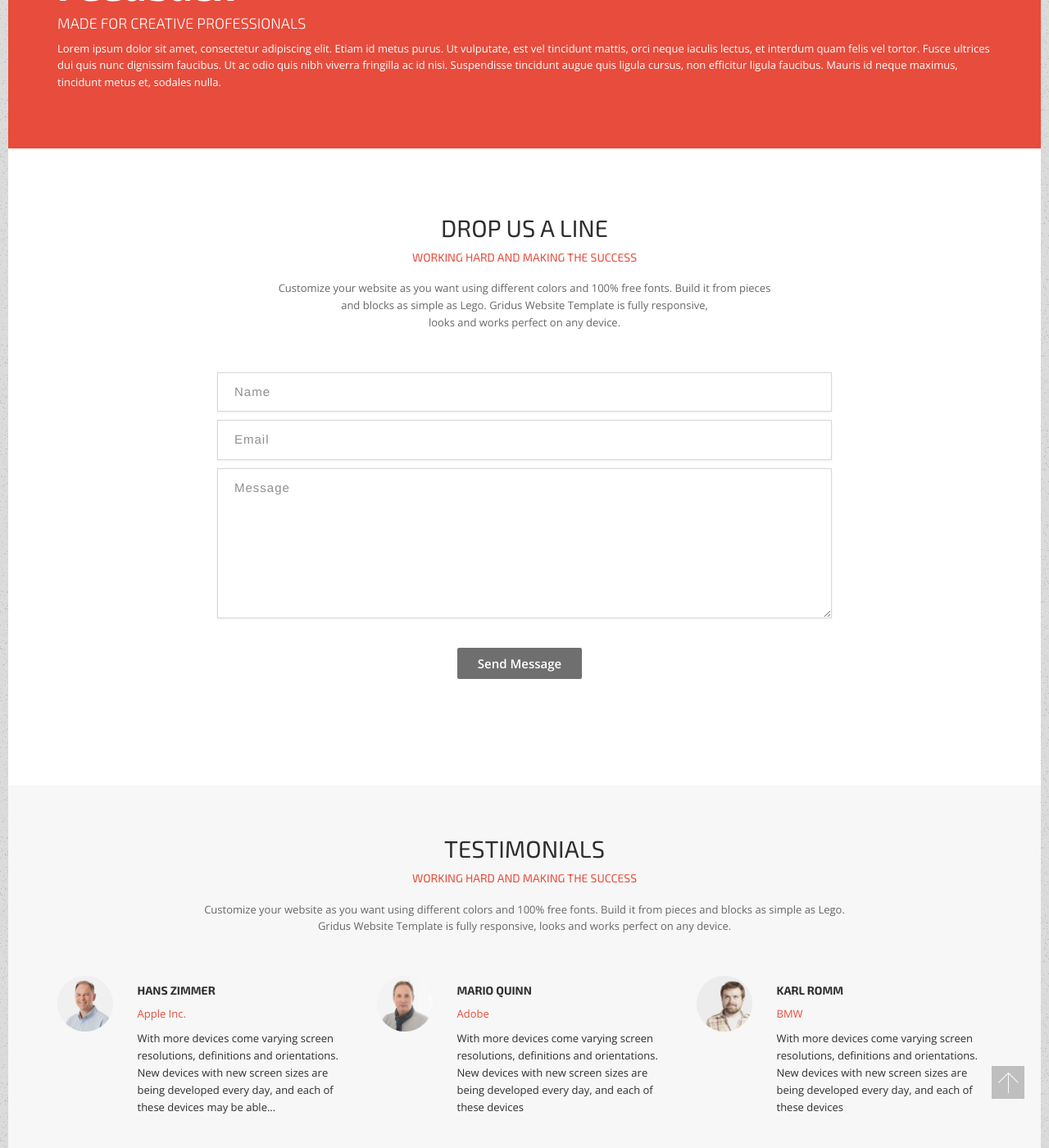
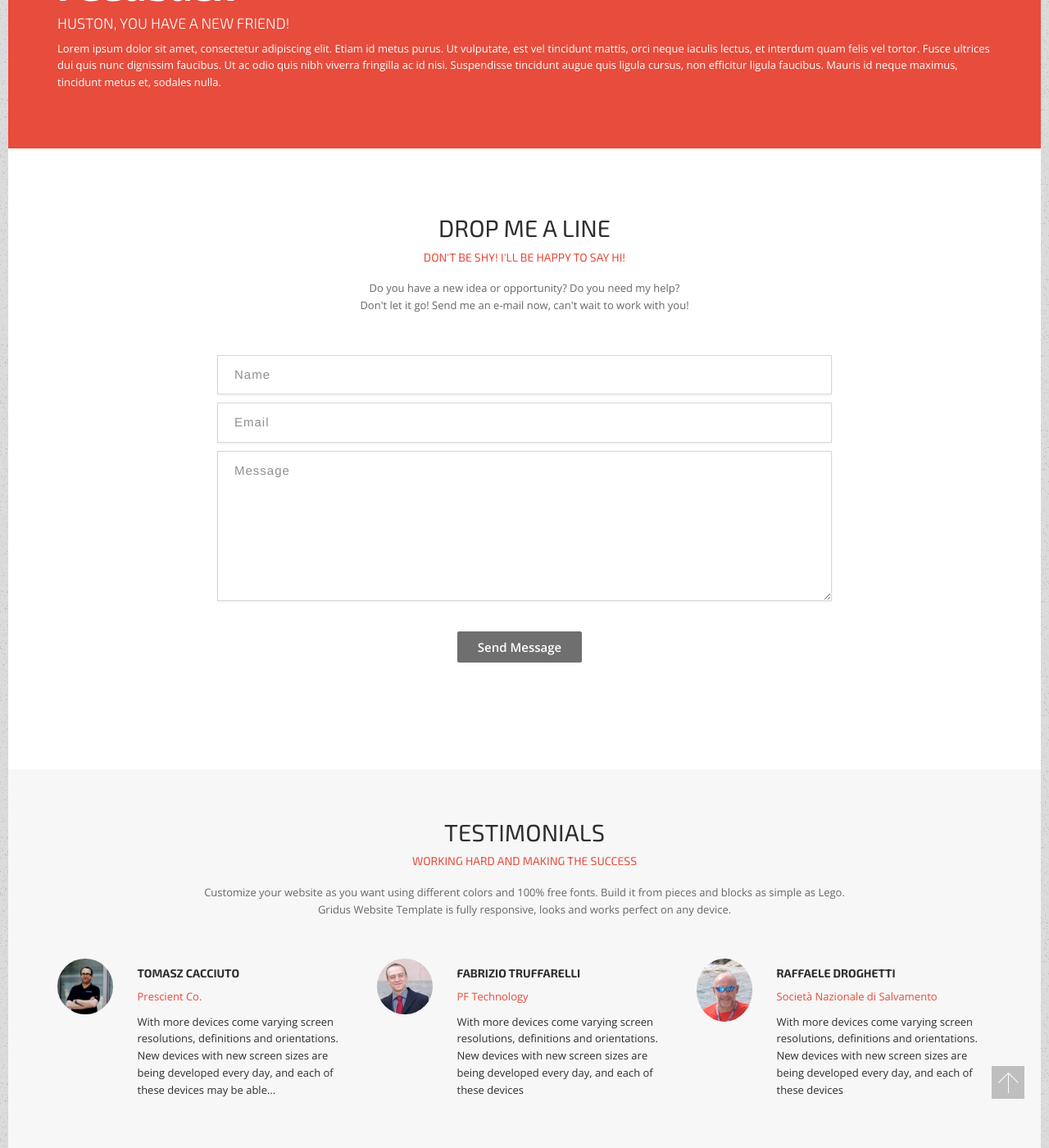
Before and after one commit to gjdev-org/p1, a Jekyll site: the page built from feedback.html, in a window 1280 px wide and 1400 px high, scrolled down 480 px. Shown: the whole window at 82% size. Built offline with Jekyll 4.4.1, drawn with Linux system fonts in a browser that asks for light colours.

Commit message:
Edited Index, Feedback and Contact page. Added testimonials names and pictures.

```diff
--- a/_includes/head.html
+++ b/_includes/head.html
@@ -2,7 +2,7 @@
 <meta http-equiv="X-UA-Compatible" content="IE=edge">
 <meta name=viewport content="width=device-width, initial-scale=1">
 
-<title>Pierfrancesco Elia | {{ page.title }}</title>
+<title>{{ page.title }} | Pierfrancesco Elia</title>
 
 <meta name="description" content="Gridus vCard HTML Template is the professional responsive personal website template, based on the latest Bootstrap 3">
 <meta name="keywords" content="html5, template, website, responsive, bootstrap">
--- a/feedback.html
+++ b/feedback.html
@@ -17,7 +17,7 @@
             data-animation-origin="right"
             data-animation-duration="400"
             data-animation-delay="200"
-            data-animation-distance="50px">Made for Creative Professionals</h4>
+            data-animation-distance="50px">Huston, you have a new friend!</h4>
             <p class="small color01"
             data-animation-origin="right"
             data-animation-duration="400"
@@ -41,12 +41,11 @@
             data-animation-delay="400"
             data-animation-distance="25px">
             <div class="dividewhite2"></div>
-            <h3 class="font-accident-two-normal uppercase text-center">Drop Us a Line</h3>
-            <h5 class="font-accident-two-normal uppercase text-center subtitle">Working hard and making the success</h5>
+            <h3 class="font-accident-two-normal uppercase text-center">Drop Me a Line</h3>
+            <h5 class="font-accident-two-normal uppercase text-center subtitle">Don't be shy! I'll be happy to say hi!</h5>
             <div class="dividewhite1"></div>
             <p class="small fontcolor-medium text-center">
-               Customize your website as you want using different colors and 100% free fonts. Build it from pieces <br>and
-               blocks as simple as Lego. Gridus Website Template is fully responsive, <br>looks and works perfect on any device.
+               Do you have a new idea or opportunity? Do you need my help? <br> Don't let it go! Send me an e-mail now, can't wait to work with you!
             </p>
          </div>
 
@@ -58,7 +57,7 @@
          data-animation-distance="25px">
          <div class="dividewhite4"></div>
          <div id="form-messages"></div>
-         <form id="ajax-contact" method="post" action="assets/php/form.php" class="wpcf7-form">
+         <form id="ajax-contact" accept-charset="UTF-8" method="post" action="https://usebasin.com/f/fbf95a981167.json" class="wpcf7-form">
             <div class="field">
                <!--<label for="name">Name:</label>-->
                <input type="text" id="name" name="name" placeholder="Name" required>
@@ -117,11 +116,11 @@
       <div class="col-md-4">
          <div class="row">
             <div class="col-xs-3">
-               <img src="assets/images/layouts/samuel/userpics/userpic04.jpg" alt="Rachel James Johnes" class="img-responsive img-circle author-userpic">
+               <img src="assets/images/testimonials/TomaszCacciuto.jpg" alt="Tomasz Cacciuto" class="img-responsive img-circle author-userpic">
             </div>
             <div class="col-xs-9">
-               <h5 class="font-accident-two-bold text-left uppercase">Hans Zimmer</h5>
-               <p class="small hovercolor">Apple Inc.</p>
+               <h5 class="font-accident-two-bold text-left uppercase">Tomasz Cacciuto</h5>
+               <p class="small hovercolor">Prescient Co.</p>
                <p class="text-left small">
                   With more devices come varying screen resolutions, definitions and orientations. New devices
                   with new screen sizes are being developed every day, and each of these devices may be able...
@@ -133,11 +132,11 @@
       <div class="col-md-4">
          <div class="row">
             <div class="col-xs-3">
-               <img src="assets/images/layouts/samuel/userpics/userpic02.jpg" alt="Rachel James Johnes" class="img-responsive img-circle author-userpic">
+               <img src="assets/images/testimonials/FabrizioTruffarelli.jpg" alt="Fabrizio Truffarelli" class="img-responsive img-circle author-userpic">
             </div>
             <div class="col-xs-9">
-               <h5 class="font-accident-two-bold text-left uppercase">Mario Quinn</h5>
-               <p class="small hovercolor">Adobe</p>
+               <h5 class="font-accident-two-bold text-left uppercase">Fabrizio Truffarelli</h5>
+               <p class="small hovercolor">PF Technology</p>
                <p class="text-left small">
                   With more devices come varying screen resolutions, definitions and orientations. New devices
                   with new screen sizes are being developed every day, and each of these devices
@@ -149,11 +148,11 @@
       <div class="col-md-4">
          <div class="row">
             <div class="col-xs-3">
-               <img src="assets/images/layouts/samuel/userpics/userpic03.jpg" alt="Rachel James Johnes" class="img-responsive img-circle author-userpic">
+               <img src="assets/images/testimonials/RaffaeleDroghetti.jpg" alt="Raffaele Droghetti" class="img-responsive img-circle author-userpic">
             </div>
             <div class="col-xs-9">
-               <h5 class="font-accident-two-bold text-left uppercase">Karl Romm</h5>
-               <p class="small hovercolor">BMW</p>
+               <h5 class="font-accident-two-bold text-left uppercase">Raffaele Droghetti</h5>
+               <p class="small hovercolor">Società Nazionale di Salvamento</p>
                <p class="text-left small">
                   With more devices come varying screen resolutions, definitions and orientations. New devices
                   with new screen sizes are being developed every day, and each of these devices
--- a/package.json
+++ b/package.json
@@ -3,7 +3,9 @@
   "version": "1.0.0",
   "description": "Pierfrancesco Elia CV Website",
   "main": "index.js",
-  "dependencies": {},
+  "dependencies": {
+    "npm": "^6.4.1"
+  },
   "devDependencies": {
     "gulp": "^3.9.1",
     "gulp-clean-css": "^3.9.0",
```
Also changed, not shown: contacts.html (+13 -23 lines), index.html (+9 -19 lines), assets/images/testimonials/FabrizioTruffarelli.jpg (added), assets/images/testimonials/RaffaeleDroghetti.jpg (added), assets/images/testimonials/TomaszCacciuto.jpg (added), assets/js/megascript.min.js, assets/vendor/js/gridus-custom.js, 7 other files.
